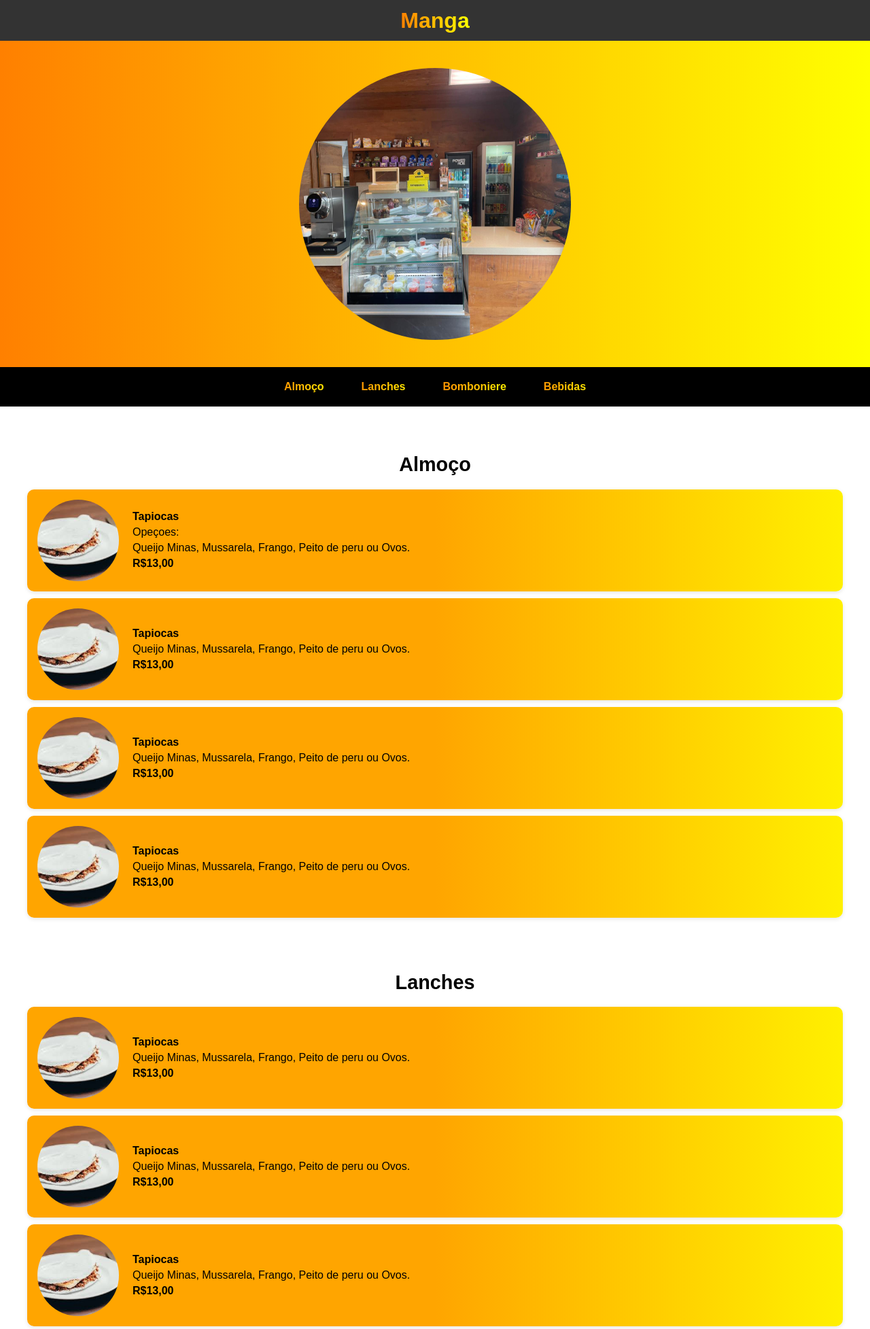
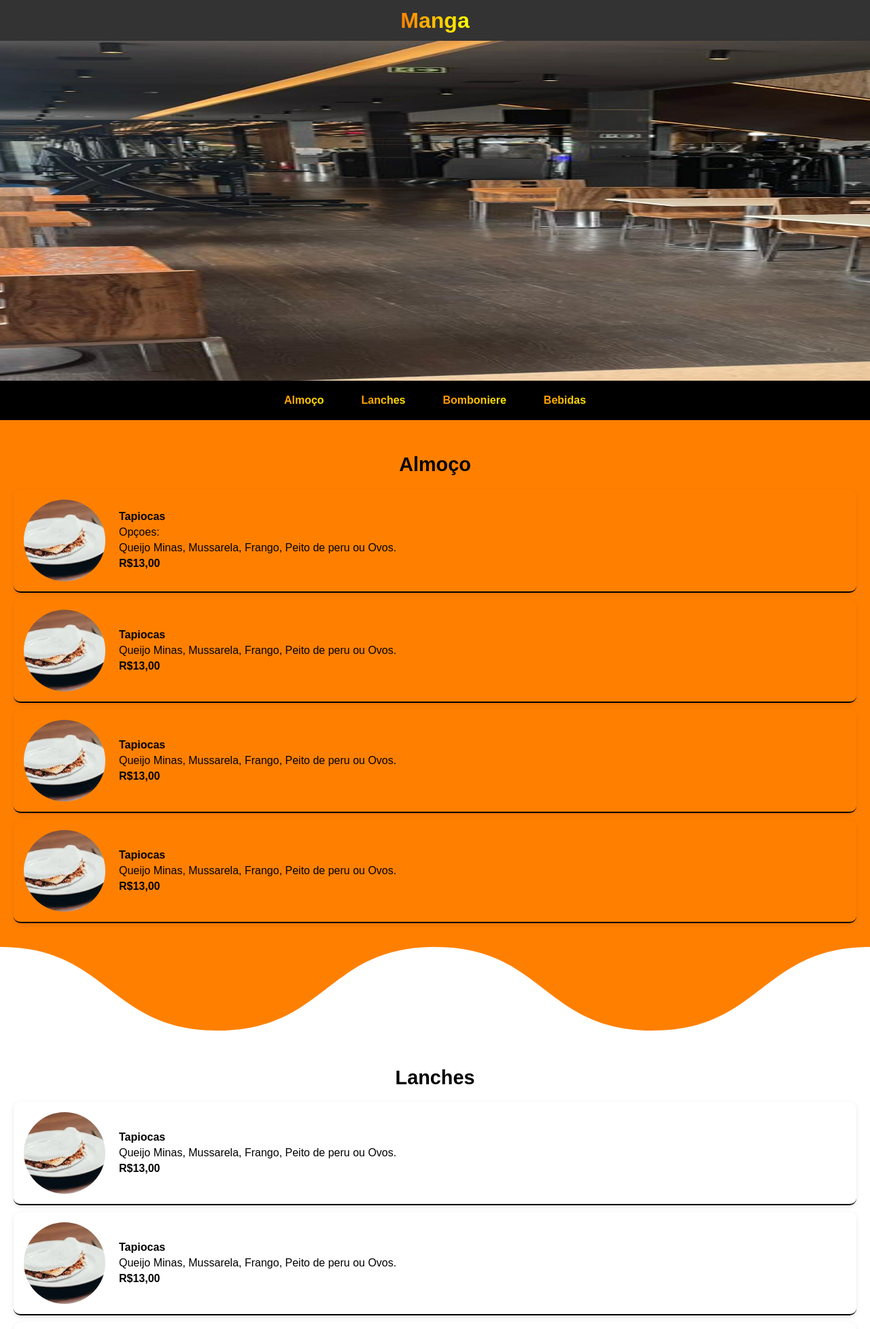
Before and after one commit to lucasdantaas/manga, a Flask app: page / in a window 1280 px wide. Shown: the top 1955 px of the page at 68% size. Run offline with Flask 3, Linux system fonts and the light colour scheme.

Commit message:
Add files via upload

```diff
--- a/src/static/css/index.css
+++ b/src/static/css/index.css
@@ -78,24 +78,26 @@ body {
 
 
 .conteudo {
-    padding: 20px;
+
 
 
 
 }
 
 .produtos {
+
     padding: 20px;
 }
 
 .produto {
+
     display: flex;
     align-items: center;
-    background: linear-gradient(to right, #FFA500,#FFA500, #FFF000);
     border-radius: 10px;
     margin: 10px 0;
     padding: 15px;
     box-shadow: 0 2px 6px rgba(0, 0, 0, 0.1);
+    border-bottom: 2px solid black;
 }
 
 .img-produto {
@@ -119,6 +121,40 @@ h1 {
     font-size: 1.8rem;
 }
 
+.carrossel {
+      width: 100%;
+      height: 500px;
+      overflow: hidden;
+      position: relative;
+      box-shadow: 0 4px 8px rgba(0,0,0,0.2);
+      aspect-ratio: 2 / 1; /* Mantém proporção */
+    }
+
+    .slides {
+      display: flex;
+      width: 300%;
+      height: 100%;
+      animation: deslizar 100s infinite;
+    }
+
+    .slide {
+      width: 100%;
+      flex-shrink: 0;
+      height: 100%;
+    }
+
+    .slide img {
+      width: 100%;
+      height: 100%;
+      object-fit:; /* ou use 'contain' se preferires ver tudo */
+    }
+
+    @keyframes deslizar {
+      0% { transform: translateX(0); }
+      33% { transform: translateX(-100%); }
+      66% { transform: translateX(-200%); }
+      100% { transform: translateX(0); }
+    }
 .rodape {
     padding: 20px;
     background-color: #333;
--- a/src/templates/index.html
+++ b/src/templates/index.html
@@ -3,16 +3,26 @@
 <head>
     <meta charset="UTF-8">
     <meta name="viewport" content="width=device-width, initial-scale=1.0">
-    <link rel="stylesheet" href="../static/css/index.css">
+    <link rel="stylesheet" href="src/static/css/index.css">
     <title>Manga</title>
 </head>
 <body>
     <div class="logo">
         <h2 class="text-gradient">Manga</h2>
     </div>
-    <div class="carrosel">
-       <img src="../static/image/manga2.jpeg" alt="" class="img-carrosel">
+    <div class="carrossel">
+  <div class="slides">
+    <div class="slide">
+      <img src="../static/image/manga1.jpeg" alt="Slide 1">
     </div>
+    <div class="slide">
+      <img src="../static/image/manga2.jpeg" alt="Slide 2">
+    </div>
+    <div class="slide">
+      <img src="../static/image/manga1.jpeg" alt="Slide 3">
+    </div>
+  </div>
+</div>
     <div class="menu">
         <ul>
             <li><a href="#almoco">Almoço</a></li>
@@ -23,13 +33,13 @@
 
     </div>
     <div class="conteudo">
-        <div class="produtos">
+        <div class="produtos" style="background-color: #FF8000;">
             <h1 id="almoco">Almoço</h1>
             <div class="produto">
                 <img src="../static/image/tapioca.jpeg" alt="" class="img-produto">
                 <div class="legenda">
                     <strong><p>Tapiocas</p></strong>
-                    <p>Opeçoes:</p>
+                    <p>Opçoes:</p>
                     <p>Queijo Minas, Mussarela, Frango, Peito de peru ou Ovos.</p>
                     <strong><p>R$13,00</p></strong>
                 </div>
@@ -61,6 +71,7 @@
 
         </div>
 
+        <svg xmlns="http://www.w3.org/2000/svg" viewBox="0 0 1000 100"><path d="M500 4c-125 0-125 96-250 96S125 4 0 4V0h1000v4c-125 0-125 96-250 96S625 4 500 4Z" fill="#ff8000"></path></svg>
 
         <div class="produtos">
             <h1 id="lanches">Lanches</h1>
@@ -99,9 +110,9 @@
 
         </div>
 
+<svg xmlns="http://www.w3.org/2000/svg" viewBox="0 0 1000 100"><g fill="#FFFFFF"><path d="M0 0v100c250 0 375-24 500-48 125 24 250 48 500 48V0H0Z" opacity=".5"></path><path d="M0 0v4c250 0 375 24 500 48C625 28 750 4 1000 4V0H0Z"></path></g></svg>
 
-
-        <div class="produtos">
+        <div class="produtos" style="background-color: #FF8000;">
             <h1 id="bombom">Bombonieres</h1>
             <div class="produto">
                 <img src="../static/image/tapioca.jpeg" alt="" class="img-produto">
@@ -138,6 +149,8 @@
 
         </div>
 
+
+        <svg xmlns="http://www.w3.org/2000/svg" viewBox="0 0 1000 100"><path d="M500 4c-125 0-125 96-250 96S125 4 0 4V0h1000v4c-125 0-125 96-250 96S625 4 500 4Z" fill="#ff8000"></path></svg>
         <div class="produtos">
             <h1 id="bombom">Bebidas</h1>
             <div class="produto">
@@ -179,6 +192,16 @@
 
     </div>
     <div class="rodape">
+        <div>
+        <strong><p>Funcionemos</p></strong>
+        <p>Segunda a Sexta das 07hrs às 22hrs</p>
+        <p>Sábado das 7h às 14h</p>
+        <p>Domingo e Feriados das 8hrs as 12hrs</p>
+        </div>
+        <div style="border-top: 1px solid white;">
+        <strong><p>Endereço</p></strong>
+        <p>Academia Unique Sudoeste e Asa sul</p>
+
 
     </div>
 
```
Also changed, not shown: index.html (+30 -7 lines).
